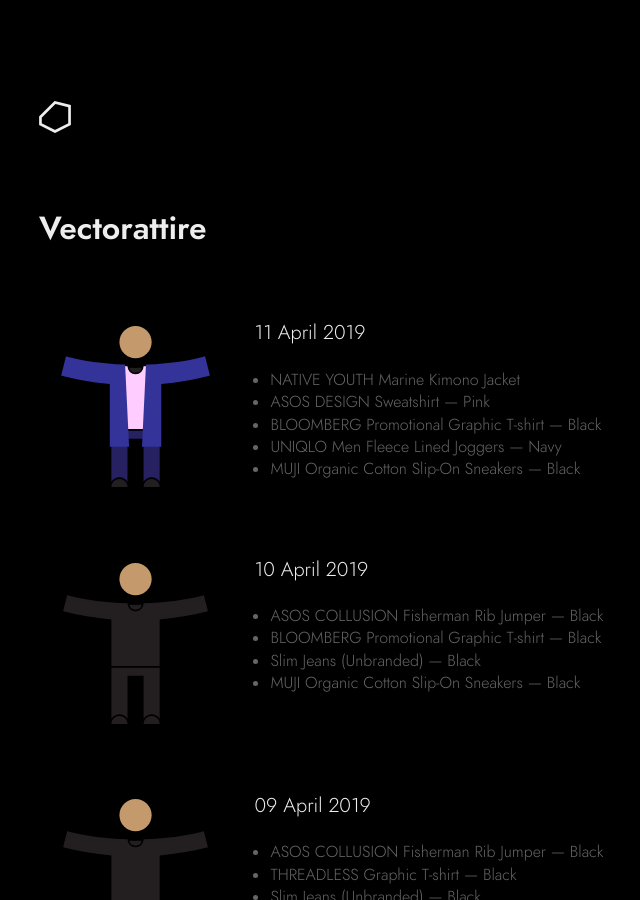
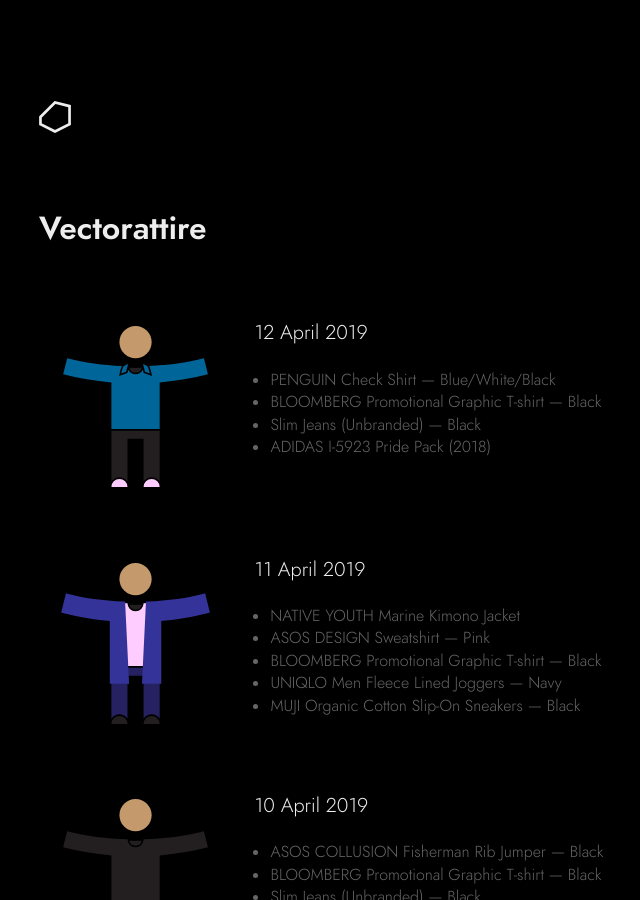
Before and after one commit to jda0/mrvscity, a Jekyll site: the page built from vectorattire.html, in a window 1280 px wide and 900 px high. Shown: the whole window, without its empty margins (289-929 px from the left). Built offline with Jekyll 4.4.1, drawn with Linux system fonts in a browser that asks for light colours.

Commit message:
Add Vectorattire for 20190412

```diff
--- a/_data/vectorattire.yaml
+++ b/_data/vectorattire.yaml
@@ -1,6 +1,13 @@
 # - div: April
 
 log:
+  - date: 12 April 2019
+    items:
+      - shirt_blue
+      - bloomberg
+      - jeans_black
+      - iniki
+
   - date: 11 April 2019
     items:
       - kimono
@@ -113,6 +120,12 @@
       - type: trouser
         fill: '#262262'
 
+  shirt_blue:
+    desc: PENGUIN Check Shirt &mdash; Blue/White/Black
+    svg:
+      - type: shirt
+        fill: '#069'
+
   uniqlotee_black:
     desc: UNIQLO Soft Touch Crew Neck Long-sleeve T-shirt &mdash; Black
     svg:
@@ -178,3 +191,4 @@
   tee: M150,97.5a10,10,0,0,0,9.7-7.6c-3.22.06-6.45.1-9.69.1s-6.48,0-9.71-.11A10,10,0,0,0,150,97.5Z
   jumper: M256.25,75c-28.82,7.73-62,11.55-93.76,12.34v.16a12.5,12.5,0,0,1-25,0v-.16C105.77,86.55,72.57,82.73,43.75,75L37.5,100c23.25,6.25,50,10.38,75,12.5V185h75V112.5c25-2.12,51.75-6.25,75-12.5Z
   cardigan: M131.48,84.65C99.33,83.41,69.22,79.24,44.4,72.59l-2.46-.66-7.46,29.85,2.37.63C63.52,109.58,91,113.09,110,114.79V212.5h30L133.77,84.74ZM258.06,71.93l-2.46.65c-24.86,6.66-55,10.84-87.06,12.07l-2.29.09L160,212.5h30V114.79c19.05-1.7,46.48-5.21,73.15-12.38l2.37-.63Z
+  shirt: M256.3,75c-26.2,7-56,10.8-85.1,12c1.8,3.2,3.1,9.2,3.5,11.2l0.9,4.3L162.6,98l-1.3-5.2c-2,4.2-6.3,7.2-11.3,7.2c-5,0-9.3-2.9-11.3-7.1l-1.3,5.1l-12.9,4.6l0.9-4.3c0.4-2,1.7-8,3.5-11.2C99.8,85.8,70,82,43.8,75l-6.3,25c23.3,6.3,50,10.4,75,12.5V185h75v-72.5c25-2.1,51.8-6.3,75-12.5L256.3,75zM138.4,83.8l-3.1,12.3l-7.5,2.7c0,0,1.8-9,3.8-11.3C132.8,86,138.4,83.8,138.4,83.8zM161.6,83.8l3.1,12.3l7.5,2.7c0,0-1.8-9-3.8-11.3C167.2,86,161.6,83.8,161.6,83.8z
```
